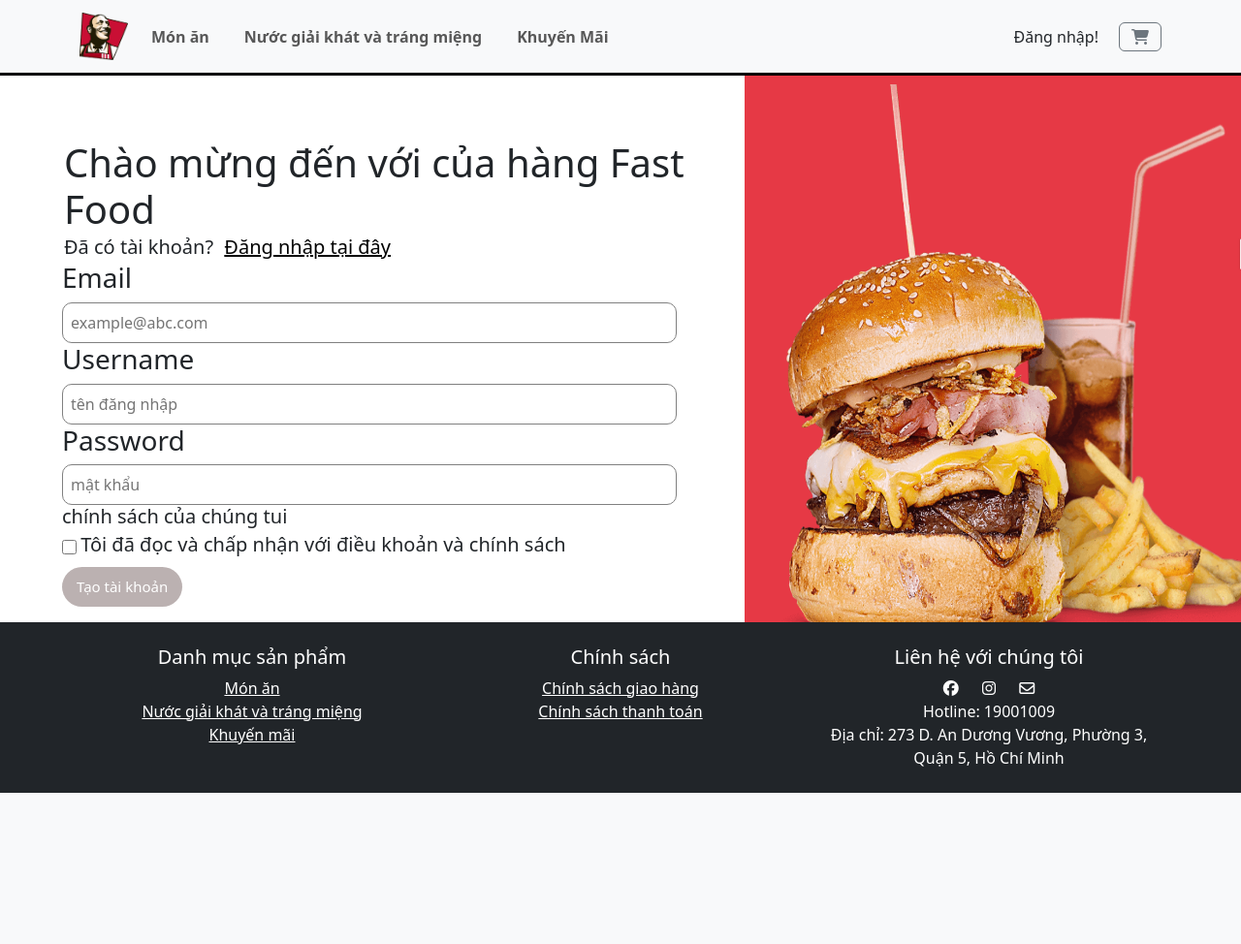
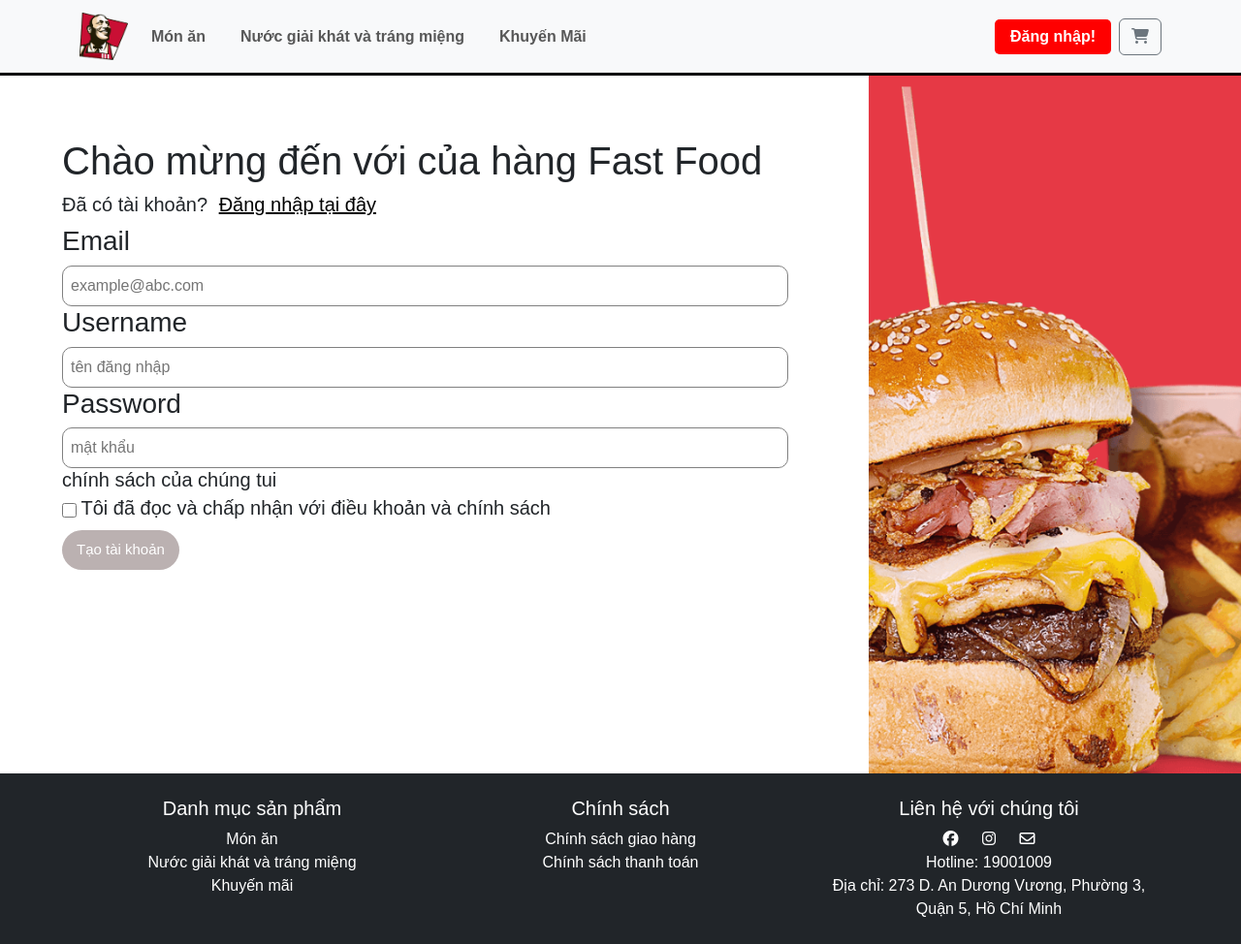
Before and after one commit to NamelessIT/fast_food, a Laravel app: page /account in a window 1280 px wide. Shown: the whole page at 97% size. Before the commit the page ends 818 px from the top, so only its background shows below. Run offline with Laravel 12, Linux system fonts and the light colour scheme; some libraries are stand-ins or nearby versions.

Commit message:
chỉnh lại cách kế thừa header và footer (tạo main layout để cho các trang khác kế thừa), chỉnh lại 1 ít chỗ đăng nhập/đăng ký

```diff
--- /dev/null
+++ b/public/css/footer.css
@@ -0,0 +1,25 @@
+footer {
+    background-color: #000;
+    color: white;
+    padding: 20px 0;
+    text-align: center;
+}
+
+footer a {
+    color: white;
+    margin: 0 10px;
+}
+
+footer a:hover {
+    text-decoration: underline;
+}
+
+.policies-list, .menu-list, .contactUs-list {
+    list-style-type: none; /* Xóa dấu chấm cho danh sách */
+    padding: 0; /* Xóa khoảng cách padding */
+    margin: 0; /* Xóa khoảng cách margin */
+}
+
+.policies-list li, .menu-list li, .contactUs-list li {
+    margin-bottom: 0px; /* Thêm khoảng cách giữa các mục (tùy chọn) */
+}
--- /dev/null
+++ b/public/css/header.css
@@ -0,0 +1,53 @@
+html, body {
+    height: 100%;
+}
+
+body {
+    display: flex;
+    flex-direction: column;
+}
+
+main {
+    flex-grow: 1; /* Giúp phần nội dung chính mở rộng và đẩy footer xuống */
+}
+
+a {
+    text-decoration: none;
+    color: white;
+}
+
+a:hover {
+    text-decoration: underline;
+}
+
+.navbar {
+    background-color: #fff;
+    border-bottom: 3px solid #000;
+    z-index: 1030; /* Đảm bảo thanh navbar luôn hiển thị trên các phần tử khác */
+}
+
+.navbar-brand img {
+    width: 50px;
+}
+
+.navbar-nav .nav-item {
+    margin-right: 20px; /* Khoảng cách giữa các mục menu */
+}
+
+.btn-order-now {
+    background-color: red;
+    color: white;
+    font-weight: bold;
+    padding: 5px 15px;
+    border-radius: 5px;
+}
+
+/* Điều chỉnh offcanvas cho thiết bị di động */
+.offcanvas-start {
+    width: 50%; /* Chiều rộng của menu offcanvas */
+}
+
+/* Đẩy các nút sang bên phải */
+.navbar .d-inline.d-lg-flex {
+    margin-left: auto;
+}
--- a/public/css/homepage.css
+++ /dev/null
@@ -1,87 +0,0 @@
-html, body {
-    height: 100%;
-}
-
-body {
-    display: flex;
-    flex-direction: column;
-}
-
-main {
-    flex-grow: 1; /* This will allow the main content to expand and push the footer down */
-}
-
-a {
-    text-decoration: none;
-    color: white;
-}
-
-a:hover {
-    text-decoration: underline;
-}
-
-.navbar {
-    background-color: #fff;
-    border-bottom: 3px solid #000;
-    z-index: 1030; /* Đảm bảo navbar luôn hiển thị trên các phần tử khác */
-}
-
-.navbar-brand img {
-    width: 50px;
-}
-
-/*
-.navbar-nav {
-    margin-left: 15px; // Sát logo
-    display: flex;
-    align-items: center;
-}
-*/
-
-.navbar-nav .nav-item {
-    margin-right: 20px; /* Khoảng cách giữa các mục menu */
-}
-
-.btn-order-now {
-    background-color: red;
-    color: white;
-    font-weight: bold;
-    padding: 5px 15px;
-    border-radius: 5px;
-}
-
-footer {
-    background-color: #000;
-    color: white;
-    padding: 20px 0;
-    text-align: center;
-}
-
-footer a {
-    color: white;
-    margin: 0 10px;
-}
-
-footer a:hover {
-    text-decoration: underline;
-}
-
-.policies-list, .menu-list, .contactUs-list {
-    list-style-type: none; /* Xóa dấu chấm cho danh sách */
-    padding: 0; /* Xóa khoảng cách padding */
-    margin: 0; /* Xóa khoảng cách margin */
-}
-
-.policies-list li, .menu-list li, .contactUs-list li {
-    margin-bottom: 0px; /* Thêm khoảng cách giữa các mục (tuỳ chọn) */
-}
-
-/* Điều chỉnh offcanvas cho thiết bị di động */
-.offcanvas-start {
-    width: 50%; /* Chiều rộng của offcanvas */
-}
-
-/* Đẩy các nút sang bên phải */
-.navbar .d-inline.d-lg-flex {
-    margin-left: auto;
-}
--- a/public/css/login.css
+++ b/public/css/login.css
@@ -4,18 +4,32 @@
     height: 100%;
     font-family: Arial, sans-serif;
 }
-#Page_Login{
+/* #Page_Login{
     width: 100%;
     display: inline-flex;
+} */
+
+#Page_Login {
+    width: 100%;
+    display: flex; /* Dùng flexbox để dễ dàng kiểm soát bố cục */
+    height: 90vh; /* Chiều cao toàn màn hình */
 }
+
 #sign_up{
-    width: 60%;
+    width: 70%;
     padding: 5% 0 0 5%;
 }
-#Background_Login{
+/* #Background_Login{
     width: 40%;
 
+} */
+
+#Background_Login {
+    width: 30%; /* Đặt độ rộng cho ảnh */
+    height: 100%; /* Đảm bảo ảnh chiếm toàn bộ chiều cao */
+    object-fit: cover; /* Đảm bảo ảnh không bị biến dạng */
 }
+
 .checkbox{
     cursor: pointer;
     width: 15px;
@@ -74,12 +88,12 @@
         transform: translateX(0%);
     }
     to{
-        transform: translateX(-160%);
+        transform: translateX(-234%);
     }
 }
 @keyframes moveRightBackground {
     from{
-        transform: translateX(-160%);
+        transform: translateX(-234%);
     }
     to{
         transform: translateX(0);
@@ -90,12 +104,12 @@
         transform: translateX(0%);
     }
     to{
-        transform: translateX(60%);
+        transform: translateX(40%);
     }
 }
 @keyframes moveRightForm {
     from{
-        transform: translateX(60%);
+        transform: translateX(40%);
     }
     to{
         transform: translateX(0%);
--- /dev/null
+++ b/resources/views/Layouts/main.blade.php
@@ -0,0 +1,38 @@
+<!DOCTYPE html>
+<html lang="en">
+<head>
+    <meta charset="UTF-8">
+    <meta name="viewport" content="width=device-width, initial-scale=1.0">
+
+    <title>@yield('title')</title>
+
+    <!-- Bootstrap CSS -->
+    <link href="https://cdn.jsdelivr.net/npm/bootstrap@5.3.3/dist/css/bootstrap.min.css" rel="stylesheet" integrity="sha384-QWTKZyjpPEjISv5WaRU9OFeRpok6YctnYmDr5pNlyT2bRjXh0JMhjY6hW+ALEwIH" crossorigin="anonymous">
+
+    <!-- Font Awesome -->
+    <link rel="stylesheet" href="https://cdnjs.cloudflare.com/ajax/libs/font-awesome/6.6.0/css/all.min.css" integrity="sha512-Kc323vGBEqzTmouAECnVceyQqyqdsSiqLQISBL29aUW4U/M7pSPA/gEUZQqv1cwx4OnYxTxve5UMg5GT6L4JJg==" crossorigin="anonymous" referrerpolicy="no-referrer" />
+
+    <!-- Custom CSS (footer va header) -->
+    <link href="{{ asset('css/header.css') }}" rel="stylesheet">
+    <link href="{{ asset('css/footer.css') }}" rel="stylesheet">
+
+    <!-- Section for individual page CSS -->
+    @yield('custom-css')
+</head>
+
+<body>
+    @include('Layouts.Header')
+
+    <div class="content">
+        @yield('content')
+    </div>
+
+    @include('Layouts.Footer')
+
+    <!-- Bootstrap JS + Popper -->
+    <script src="https://cdn.jsdelivr.net/npm/bootstrap@5.3.3/dist/js/bootstrap.bundle.min.js" integrity="sha384-YvpcrYf0tY3lHB60NNkmXc5s9fDVZLESaAA55NDzOxhy9GkcIdslK1eN7N6jIeHz" crossorigin="anonymous"></script>
+
+    <!-- Section for individual page JS -->
+    @yield('custom-js')
+</body>
+</html>
--- a/resources/views/accounts/index.blade.php
+++ b/resources/views/accounts/index.blade.php
@@ -1,27 +1,13 @@
+@extends('Layouts.main')
 
-<html lang="en">
-    <head>
-        <meta charset="UTF-8">
-        <meta name="viewport" content="width=device-width, initial-scale=1.0">
-        <meta http-equiv="X-UA-Compatible" content="ie=edge">
-        <title>Document</title>
-        <link rel="stylesheet" href="{{ asset('css/login.css') }}">
+@section('title','Document')
 
-        <!-- Custom CSS (Trang chủ (chinh xac hơn là cho header va footer)) -->
-        <link href="{{ asset('css/homepage.css') }}" rel="stylesheet">
+<!-- Thêm CSS riêng cho trang đăng nhập -->
+@section('custom-css')
+    <link rel="stylesheet" href="{{ asset('css/login.css') }}">
+@endsection
 
-        <!-- Bootstrap CSS -->
-        <link href="https://cdn.jsdelivr.net/npm/bootstrap@5.3.3/dist/css/bootstrap.min.css" rel="stylesheet" integrity="sha384-QWTKZyjpPEjISv5WaRU9OFeRpok6YctnYmDr5pNlyT2bRjXh0JMhjY6hW+ALEwIH" crossorigin="anonymous">
-
-        <!-- Bootstrap JS + Popper -->
-        <script src="https://cdn.jsdelivr.net/npm/bootstrap@5.3.3/dist/js/bootstrap.bundle.min.js" integrity="sha384-YvpcrYf0tY3lHB60NNkmXc5s9fDVZLESaAA55NDzOxhy9GkcIdslK1eN7N6jIeHz" crossorigin="anonymous"></script>
-
-        <!-- Font Awesome -->
-        <link rel="stylesheet" href="https://cdnjs.cloudflare.com/ajax/libs/font-awesome/6.6.0/css/all.min.css" integrity="sha512-Kc323vGBEqzTmouAECnVceyQqyqdsSiqLQISBL29aUW4U/M7pSPA/gEUZQqv1cwx4OnYxTxve5UMg5GT6L4JJg==" crossorigin="anonymous" referrerpolicy="no-referrer" />
-    </head>
-<body>
-@include('Layouts.Header')
-
+@section('content')
 <div id="Page_Login">
     <div id="sign_up">
         <form action="{{ route('signup') }}" method="POST" id="SignUpForm">
@@ -67,10 +53,12 @@
             </div>
         </form>
     </div>
-    <img src="{{ asset('images/background.png') }}" alt="Background" id="Background_Login" class="img-responsive">
+
+    <img src="{{ asset('images/background.png') }}" alt="Background" id="Background_Login" class="">
 </div>
-<script src="{{ asset('js/login.js') }}"></script>
+@endsection
 
-@include('Layouts.Footer')
-</body>
-</html>
+<!-- Thêm JS riêng cho trang đăng nhập -->
+@section('custom-js')
+    <script src="{{ asset('js/login.js') }}"></script>
+@endsection
```
Also changed, not shown: resources/views/products/welcome.blade.php (+13 -25 lines).
